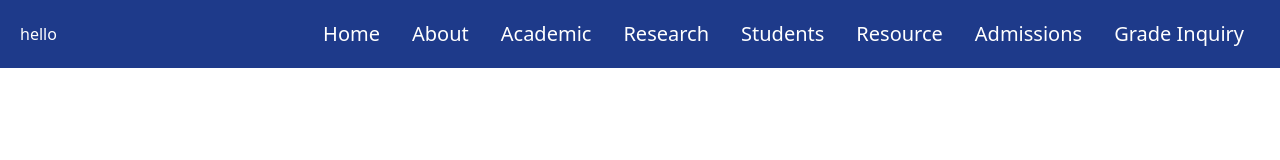
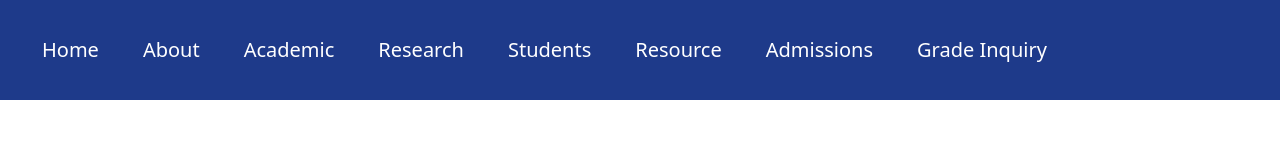
Before and after one commit to SethRayMariano/DOrSU_Web, a plain HTML site: page index.html in a window 1280 px wide. Drawn offline with nearby package versions, Linux system fonts and the light colour scheme.

Commit message:
Updated index.html

```diff
--- a/index.html
+++ b/index.html
@@ -11,42 +11,42 @@
     <title>Document</title>
 </head>
 
-<body class="bg-white text-white">
+<body class="bg-white text-white dark:bg-gray-900">
     <div class="p-5 bg-blue-900 md:flex md:items-center md:justify-between">
+
+        <ul class="md:flex md:items-center z-[-1] md:z-auto md:static absolute bg-blue-800 w-full left-0 md:bg-blue-900 md:w-auto md:py-0 py-4 md:pl-0 pl-7 md:opacity-100 opacity-0 top-[-400px] transition-all ease-in duration-500" >
+            <li class="px-3 py-4 md:my-0">
+                <a href="" class="p-[10px] text-xl text-white hover:opacity-30 hover:underline duration-500 ">Home</a>
+            </li>
+            <li class="px-3 py-4 md:my-0">
+                <a href="" class="p-[10px] text-xl text-white hover:opacity-30 hover:underline duration-500 ">About</a>
+            </li>
+            <li class="px-3 py-4 md:my-0">
+                <a href="" class="p-[10px] text-xl text-white hover:opacity-30 hover:underline duration-500 ">Academic</a>
+            </li>
+            <li class="px-3 py-4 md:my-0">
+                <a href="" class="p-[10px] text-xl text-white hover:opacity-30 hover:underline duration-500 ">Research</a>
+            </li>
+            <li class="px-3 py-4 md:my-0">
+                <a href="" class="p-[10px] text-xl text-white hover:opacity-30 hover:underline duration-500 ">Students</a>
+            </li>
+            <li class="px-3 py-4 md:my-0">
+                <a href="" class="p-[10px] text-xl text-white hover:opacity-30 hover:underline duration-500 ">Resource</a>
+            </li>
+            <li class="px-3 py-4 md:my-0">
+                <a href="" class="p-[10px] text-xl text-white hover:opacity-30 hover:underline duration-500 ">Admissions</a>
+            </li>
+            <li class="px-3 py-4 md:my-0">
+                <a href="" class="p-[10px] text-xl text-white hover:opacity-30 hover:underline duration-500 ">Grade Inquiry</a>
+            </li>
+        </ul>
         <div class="flex justify-between items-center">
             <span>
-            hello
         </span>
         <span class="text-3xl cursor-pointer mx-2 md:hidden block">
-            <ion-icon name="menu-outline" onclick="Menu(this)"></ion-icon>
+            <ion-icon name="menu" onclick="Menu(this)"></ion-icon>
         </span>
     </div>
-        <ul class="md:flex md:items-center z-[-1] md:z-auto md:static absolute bg-blue-900 w-full left-0 md:w-auto md:py-0 py-4 md:pl-0 pl-7 md:opacity-100 opacity-0 top-[-400px] transition-all ease-in duration-500" >
-            <li class="mx-4 my-6 md:my-0">
-                <a href="" class="text-xl text-white hover:text-blue-500 duration-500 ">Home</a>
-            </li>
-            <li class="mx-4 my-6 md:my-0">
-                <a href="" class="text-xl text-white hover:text-blue-500 duration-500 ">About</a>
-            </li>
-            <li class="mx-4 my-6 md:my-0">
-                <a href="" class="text-xl text-white hover:text-blue-500 duration-500 ">Academic</a>
-            </li>
-            <li class="mx-4 my-6 md:my-0">
-                <a href="" class="text-xl text-white hover:text-blue-500 duration-500 ">Research</a>
-            </li>
-            <li class="mx-4 my-6 md:my-0">
-                <a href="" class="text-xl text-white hover:text-blue-500 duration-500 ">Students</a>
-            </li>
-            <li class="mx-4 my-6 md:my-0">
-                <a href="" class="text-xl text-white hover:text-blue-500 duration-500 ">Resource</a>
-            </li>
-            <li class="mx-4 my-6 md:my-0">
-                <a href="" class="text-xl text-white hover:text-blue-500 duration-500 ">Admissions</a>
-            </li>
-            <li class="mx-4 my-6 md:my-0">
-                <a href="" class="text-xl text-white hover:text-blue-500 duration-500 ">Grade Inquiry</a>
-            </li>
-        </ul>
     </div>
 <script>
     function Menu(e){
```
